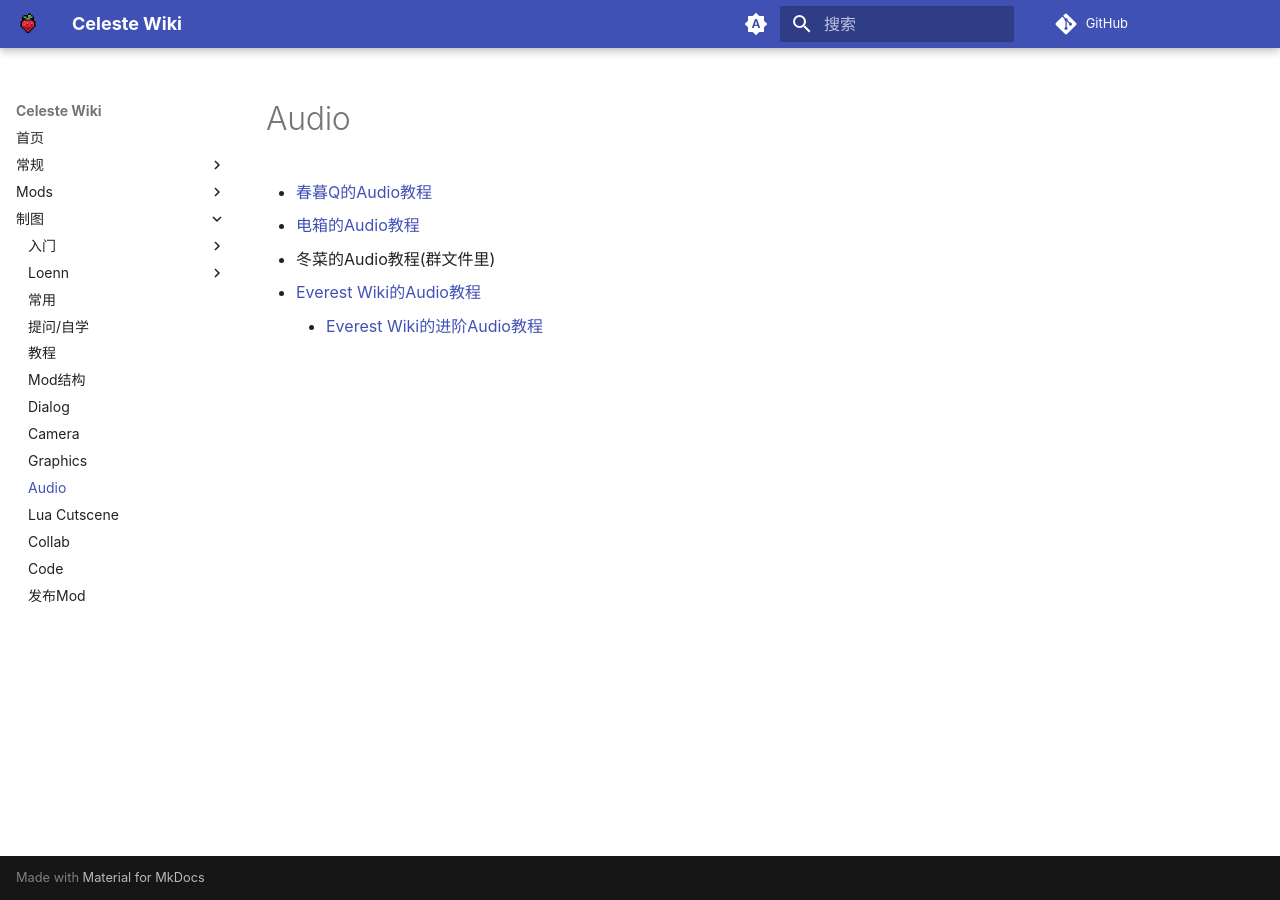
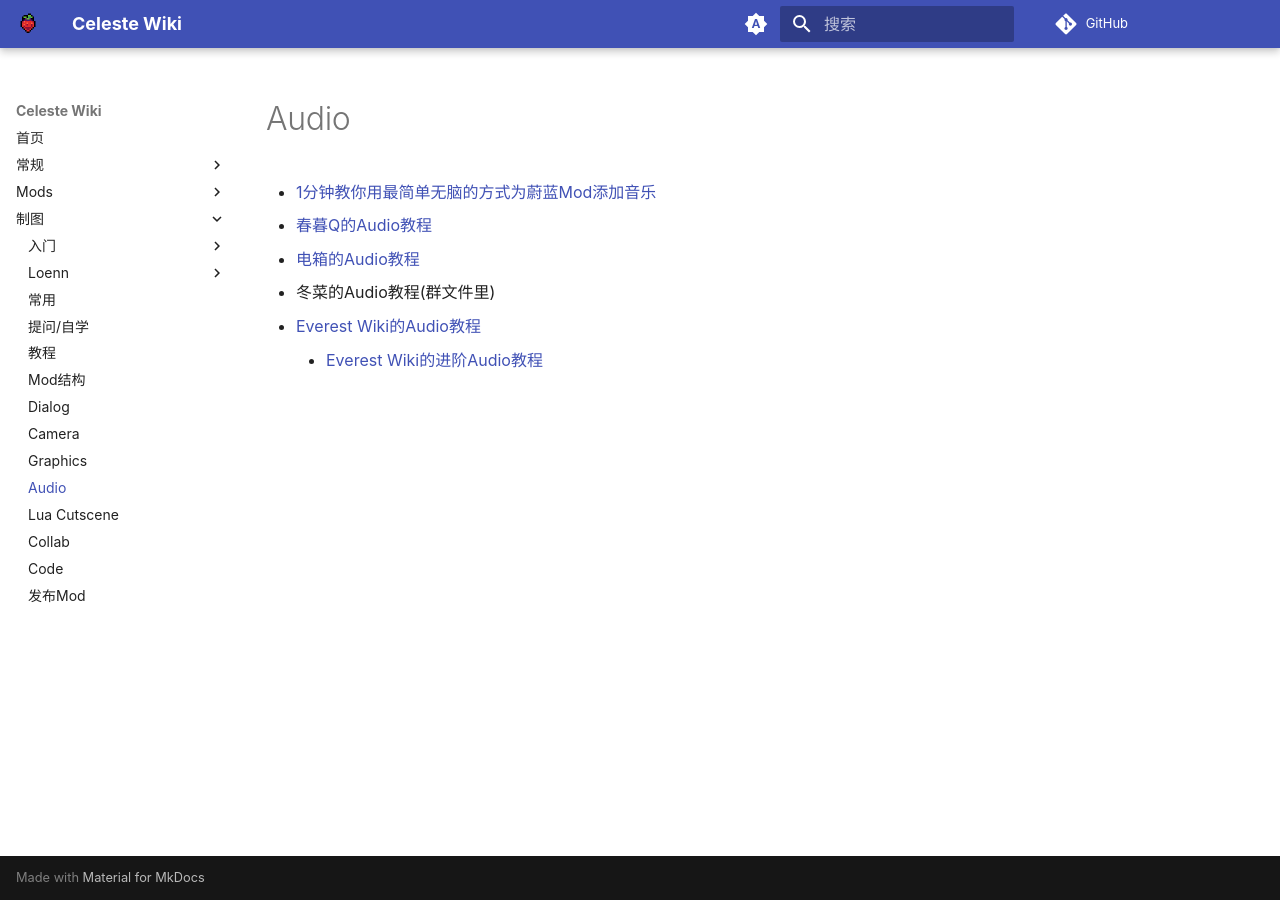
Before and after one commit to LuckyBoy-7/CelesteWikiModule, an MkDocs documentation site: the page built from docs/mappings/audio.md, in a window 1280 px wide. Built offline with MkDocs 1.6.1 and Material for MkDocs 9.7.7, drawn with Linux system fonts in a browser that asks for light colours; comment, search, counter and statistics services are not loaded.

Commit message:
添加mq fmod重制版1分钟急速教程

```diff
--- a/docs/mappings/audio.md
+++ b/docs/mappings/audio.md
@@ -1,3 +1,4 @@
+* [1分钟教你用最简单无脑的方式为蔚蓝Mod添加音乐](https://www.bilibili.com/video/BV1KoV6zCESd/)
 * [春暮Q的Audio教程](https://wiki.biligame.com/celeste/%E9%9F%B3%E4%B9%90)
 * [电箱的Audio教程](https://www.bilibili.com/video/BV19t4y1M7y4)
 * 冬菜的Audio教程(群文件里)
```
